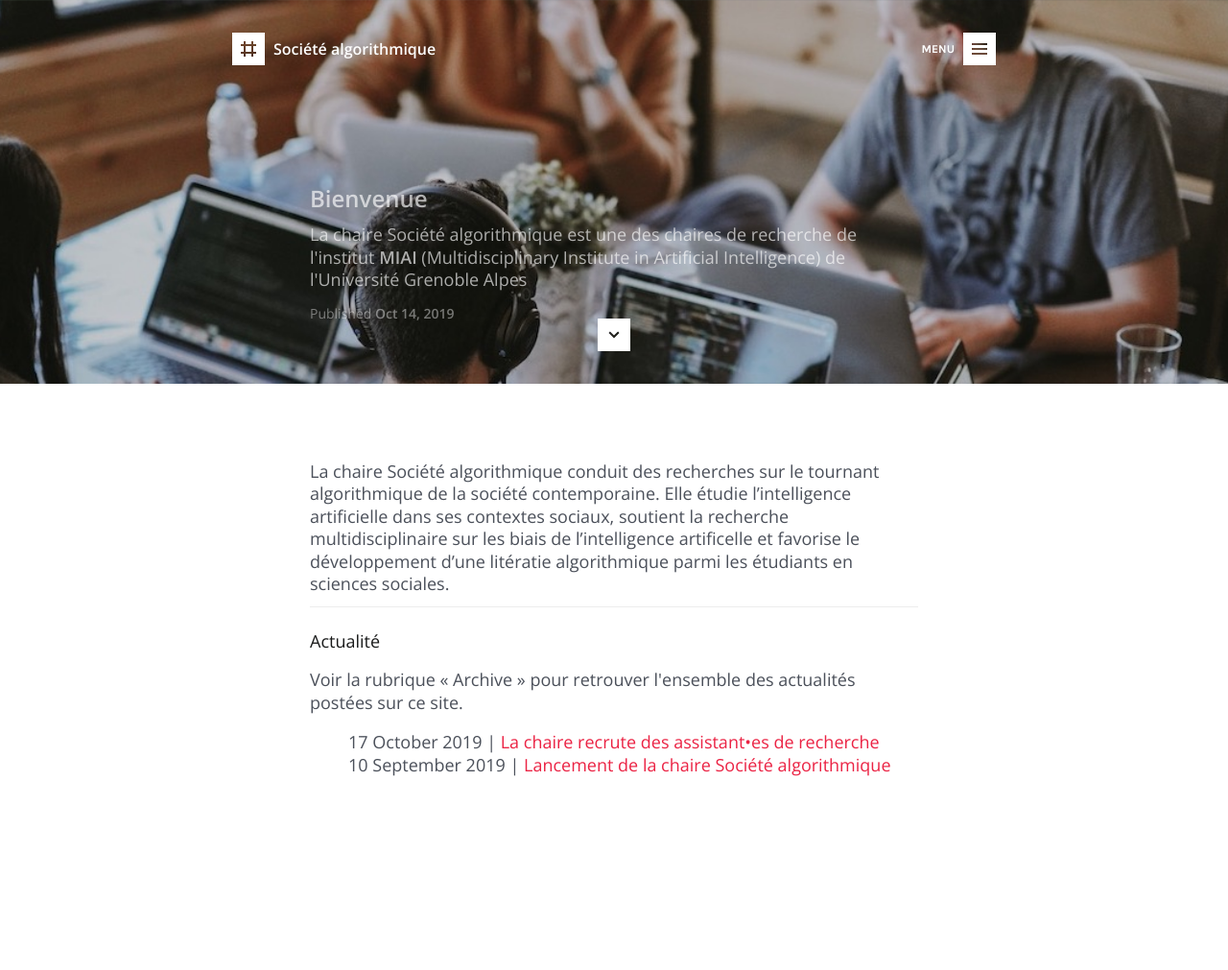
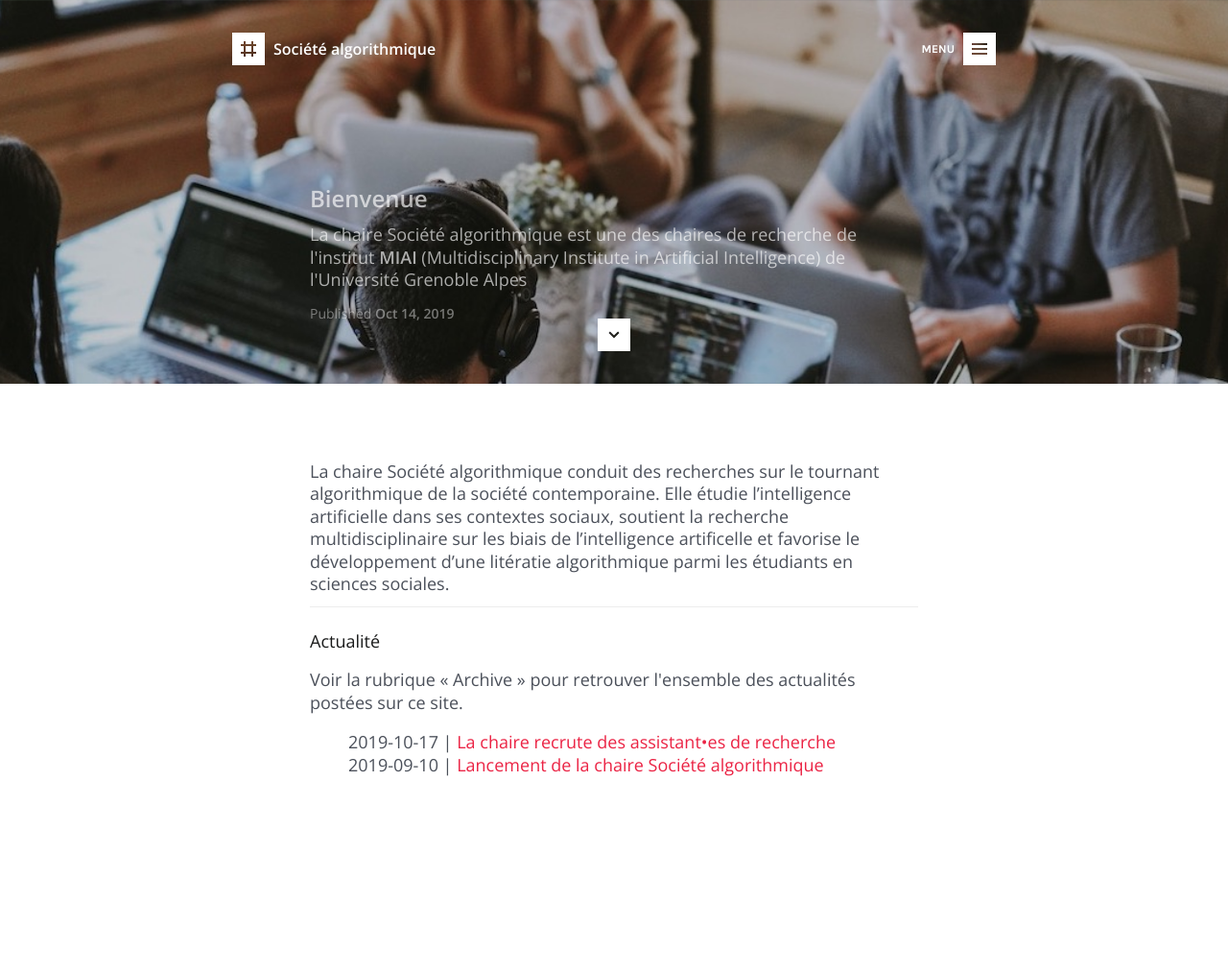
Before and after one commit to gillesbastin/algorithmicsociety.github.io, a Jekyll site: the page built from index.md, in a window 1280 px wide. Shown: the whole page at 96% size. Built offline with Jekyll 4.4.1, drawn with Linux system fonts in a browser that asks for light colours.

Commit message:
Update index.md

```diff
--- a/index.md
+++ b/index.md
@@ -22,7 +22,7 @@ La chaire Société algorithmique conduit des recherches sur le tournant algorit
 
 <ul class="post-list">
 {% for post in site.posts limit:site.pagination %}
-      <span class="post-meta">{{ post.date | date: "%d %B %Y" }}
+      <span class="post-meta">{{ post.date | date: "%Y-%m-%d" }}
       </span> |
         <a class="post-link" href="{{ post.url | prepend: site.baseurl }}">
           {{ post.title }}
```
